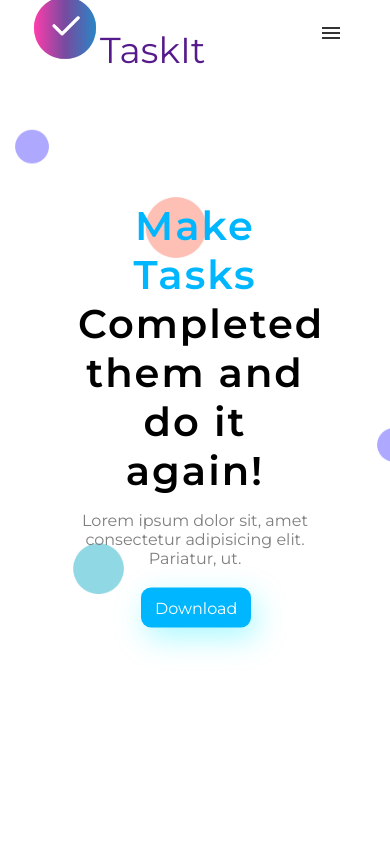
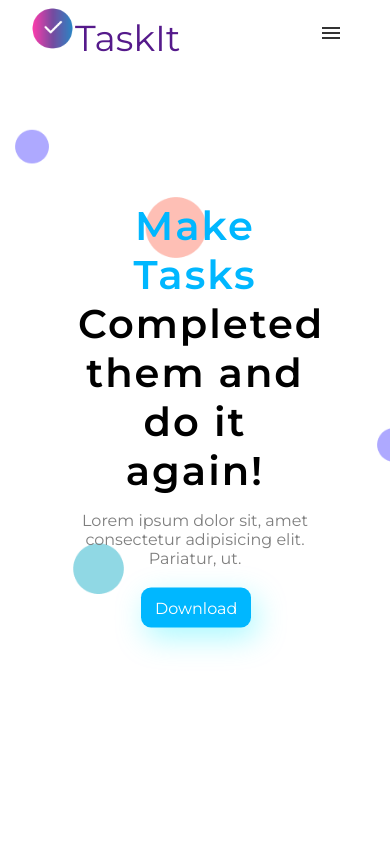
Before and after one commit to Zivgl66/TaskIt-landing-page, a React (Create React App) app: page / in a window 390 px wide. Shown: the top 844 px of the page. Built offline with nearby package versions, Linux system fonts and the light colour scheme.

Commit message:
logo size

```diff
--- a/src/components/Navbar.jsx
+++ b/src/components/Navbar.jsx
@@ -32,7 +32,7 @@ const Navbar = () => {
   return (
     <nav className={nav ? "nav active" : "nav"}>
       <a href="" className="logo">
-        <img src={logo} alt="logo" />
+        <img src={logo} alt="logo of the app" />
         <span className="nav-title">TaskIt</span>
       </a>
       <input type="checkbox" className="menu-btn" id="menu-btn" />
--- a/src/index.css
+++ b/src/index.css
@@ -25,7 +25,7 @@ input {
   border: none;
 }
 .logo img {
-  width: 90px;
+  width: 80px;
 }
 #main {
   width: 100%;
@@ -507,7 +507,7 @@ nav .menu-btn,
     padding: 0px 30px;
   }
   .logo img {
-    width: 70px;
+    width: 45px;
   }
   .header-btns {
     margin: 0;
```
